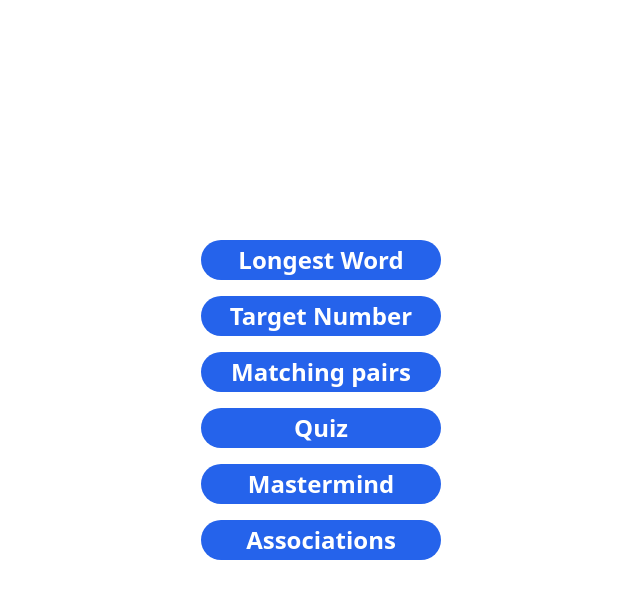
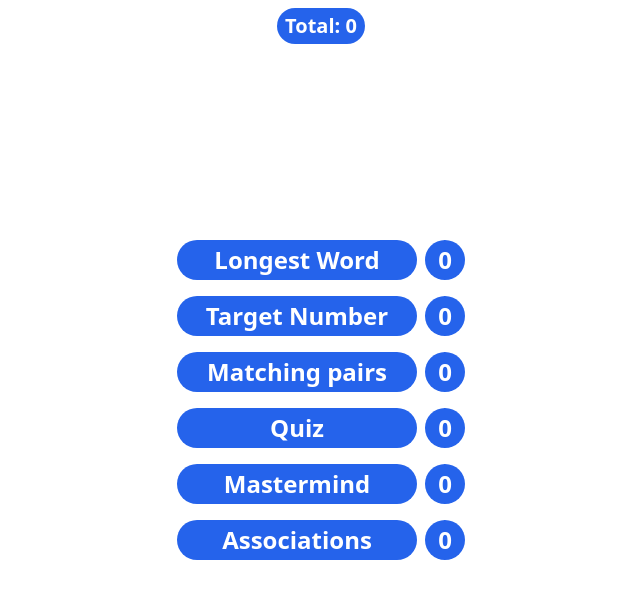
Before and after one commit to Faruk314/Slagalica, a React (Create React App) app in the folder frontend/: page /singlePlayer in a window 1280 px wide. Shown: the top 598 px of the page, without its empty margins (319-959 px from the left). Built offline with nearby package versions, Linux system fonts and the light colour scheme.

Commit message:
Added context to get points for each game

```diff
--- a/frontend/src/context/GameContext.tsx
+++ b/frontend/src/context/GameContext.tsx
@@ -1,24 +1,57 @@
 import React, { createContext, useState } from "react";
 
+interface PlayerScore {
+  associations: number;
+  longestWord: number;
+  mastermind: number;
+  matchingPairs: number;
+  quiz: number;
+  targetNumber: number;
+}
+
 interface GameContextProps {
-  score: number;
-  updateScore: (newScore: number) => void;
+  playerScore: PlayerScore;
+  updateScore: (name: string, score: number) => void;
+  totalScore: number;
 }
 
 export const GameContext = createContext<GameContextProps>({
-  score: 0,
+  playerScore: {
+    associations: 0,
+    longestWord: 0,
+    mastermind: 0,
+    matchingPairs: 0,
+    quiz: 0,
+    targetNumber: 0,
+  },
   updateScore: () => {},
+  totalScore: 0,
 });
 
 export const GameContextProvider = ({ children }: any) => {
-  const [score, setScore] = useState(0);
+  const [totalScore, setTotalScore] = useState(0);
+  const [playerScore, setPlayerScore] = useState<PlayerScore>({
+    associations: 0,
+    longestWord: 0,
+    mastermind: 0,
+    matchingPairs: 0,
+    quiz: 0,
+    targetNumber: 0,
+  });
 
-  const updateScore = (newScore: number) => {
-    setScore(newScore);
+  console.log(playerScore);
+
+  const updateScore = (name: string, score: number) => {
+    setPlayerScore((prevScore) => ({
+      ...prevScore,
+      [name]: score,
+    }));
+
+    setTotalScore((prev) => prev + score);
   };
 
   return (
-    <GameContext.Provider value={{ score, updateScore }}>
+    <GameContext.Provider value={{ playerScore, updateScore, totalScore }}>
       {children}
     </GameContext.Provider>
   );
--- a/frontend/src/pages/LongestWord.tsx
+++ b/frontend/src/pages/LongestWord.tsx
@@ -1,5 +1,6 @@
-import React, { useEffect, useState, useRef } from "react";
+import React, { useEffect, useState, useRef, useContext } from "react";
 import axios from "axios";
+import { GameContext } from "../context/GameContext";
 
 const LongestWord = () => {
   const [longestWord, setLongestWord] = useState("");
@@ -9,10 +10,9 @@ const LongestWord = () => {
   const [chosenLettersIndexes, setChosenLettersIndexes] = useState<number[]>(
     []
   );
-  const [points, setPoints] = useState(0);
+
   const [isGameOver, setIsGameOver] = useState(false);
-
-  console.log(points);
+  const { updateScore } = useContext(GameContext);
 
   const submitHandler = async () => {
     const word: string = chosenLetters.join("");
@@ -23,14 +23,12 @@ const LongestWord = () => {
         { word }
       );
 
-      console.log(validity);
-
       if (validity.data && word.length === longestWord.length) {
-        setPoints(10);
+        updateScore("longestWord", 20);
       }
 
       if (validity.data && word.length !== longestWord.length) {
-        setPoints(word.length);
+        updateScore("longestWord", word.length);
       }
 
       setIsGameOver(true);
--- a/frontend/src/pages/Mastermind.tsx
+++ b/frontend/src/pages/Mastermind.tsx
@@ -1,4 +1,5 @@
-import React, { useEffect, useState } from "react";
+import React, { useContext, useEffect, useState } from "react";
+import { GameContext } from "../context/GameContext";
 import GameOver from "../modals/GameOver";
 
 const Mastermind = () => {
@@ -41,7 +42,8 @@ const Mastermind = () => {
   const [winCombination, setWinCombination] = useState<string[]>([]);
   const [rowsChecked, setRowsChecked] = useState<number[]>([]);
   const [hints, setHints] = useState<string[][]>([]);
-  const [seconds, setSeconds] = useState(120);
+  const [seconds, setSeconds] = useState(10000);
+  const { updateScore } = useContext(GameContext);
 
   console.log(winCombination);
 
@@ -70,6 +72,7 @@ const Mastermind = () => {
 
     if (count === 4) {
       setGameState("win");
+      updateScore("mastermind", 30);
       setOpenGameOver(true);
     }
 
--- a/frontend/src/pages/SinglePlayer.tsx
+++ b/frontend/src/pages/SinglePlayer.tsx
@@ -1,46 +1,97 @@
-import React from "react";
+import React, { useContext } from "react";
 import { Link } from "react-router-dom";
+import { GameContext } from "../context/GameContext";
 
 const SinglePlayer = () => {
+  const { playerScore, totalScore } = useContext(GameContext);
+
   return (
-    <div className="flex flex-col items-center justify-center h-[100vh]">
-      <div className="flex flex-col items-center justify-center space-y-4 text-2xl font-bold text-white">
+    <div className="flex flex-col items-center justify-center h-[100vh] text-white font-bold  ">
+      <div className="absolute top-2">
+        <div className="p-1 px-2 text-xl bg-blue-600 rounded-full">
+          <span>Total: </span>
+          <span>{totalScore}</span>
+        </div>
+      </div>
+
+      <div className="flex flex-col items-center justify-center space-y-4 text-2xl">
+        <div className="flex space-x-2">
           <Link
             className="w-[15rem] flex justify-center items-center py-1 bg-blue-600 rounded-full hover:bg-blue-500"
             to="/longestWord"
           >
             Longest Word
           </Link>
+
+          <span className="flex items-center justify-center w-10 text-center bg-blue-600 rounded-full">
+            {playerScore.longestWord}
+          </span>
+        </div>
+
+        <div className="flex space-x-2">
           <Link
             className="w-[15rem] flex justify-center items-center py-1 bg-blue-600 rounded-full hover:bg-blue-500"
             to="/targetNumber"
           >
             Target Number
           </Link>
+
+          <span className="flex items-center justify-center w-10 text-center bg-blue-600 rounded-full">
+            {playerScore.targetNumber}
+          </span>
+        </div>
+
+        <div className="flex space-x-2">
           <Link
             className="w-[15rem] flex justify-center items-center py-1 bg-blue-600 rounded-full hover:bg-blue-500"
             to="/matchingPairs"
           >
             Matching pairs
           </Link>
+
+          <span className="flex items-center justify-center w-10 text-center bg-blue-600 rounded-full">
+            {playerScore.matchingPairs}
+          </span>
+        </div>
+
+        <div className="flex space-x-2">
           <Link
             className="w-[15rem] flex justify-center items-center py-1 bg-blue-600 rounded-full hover:bg-blue-500"
             to="/quiz"
           >
             Quiz
           </Link>
+
+          <span className="flex items-center justify-center w-10 text-center bg-blue-600 rounded-full">
+            {playerScore.quiz}
+          </span>
+        </div>
+
+        <div className="flex space-x-2">
           <Link
             className="w-[15rem] flex justify-center items-center py-1 bg-blue-600 rounded-full hover:bg-blue-500"
             to="/mastermind"
           >
             Mastermind
           </Link>
+
+          <span className="flex items-center justify-center w-10 text-center bg-blue-600 rounded-full">
+            {playerScore.mastermind}
+          </span>
+        </div>
+
+        <div className="flex space-x-2">
           <Link
             className="w-[15rem] flex justify-center items-center py-1 bg-blue-600 rounded-full hover:bg-blue-500"
             to="/associations"
           >
             Associations
           </Link>
+
+          <span className="flex items-center justify-center w-10 text-center bg-blue-600 rounded-full">
+            {playerScore.associations}
+          </span>
+        </div>
       </div>
     </div>
   );
```
Lines whose indentation alone changed are shown as unchanged.
